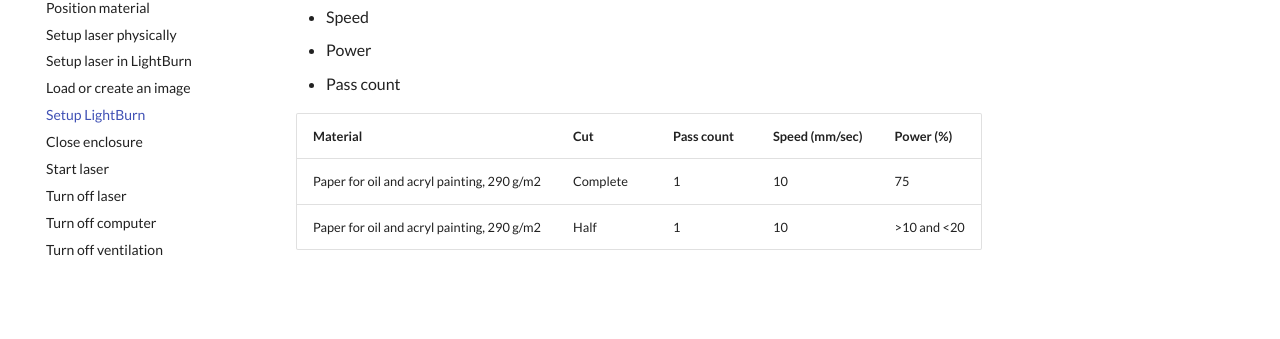
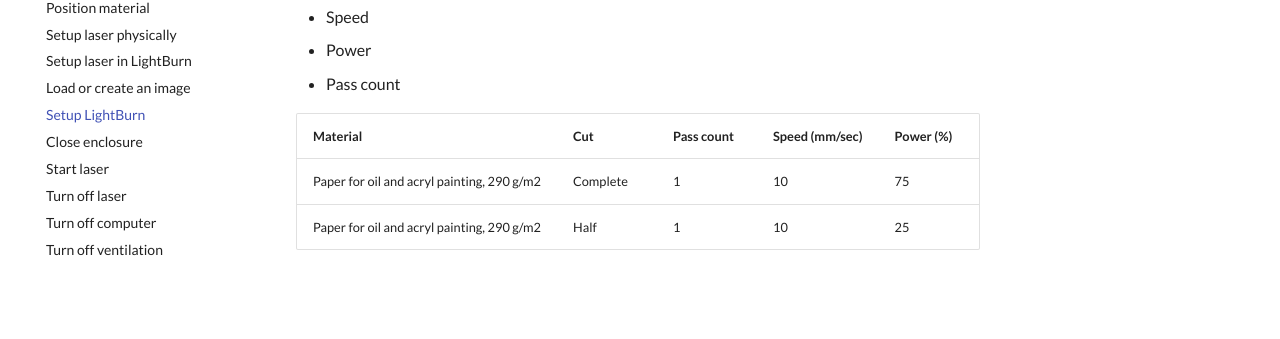
Before and after one commit to uppsala-makerspace/laser_cutter_guide, an MkDocs documentation site: the page built from docs/steps/setup_lightburn.md, in a window 1280 px wide. Shown: the part 340-679 px from the top of the page. Built offline with MkDocs 1.6.1 and Material for MkDocs 9.7.7, drawn with Linux system fonts in a browser that asks for light colours; comment, search, counter and statistics services are not loaded.

Commit message:
Update setup_lightburn.md

```diff
--- a/docs/steps/setup_lightburn.md
+++ b/docs/steps/setup_lightburn.md
@@ -19,4 +19,4 @@ tags:
 Material                                  |Cut     |Pass count|Speed (mm/sec)|Power (%)
 ------------------------------------------|--------|----------|--------------|---------
 Paper for oil and acryl painting, 290 g/m2|Complete|1         |10            |75
-Paper for oil and acryl painting, 290 g/m2|Half    |1         |10            |>10 and <20
+Paper for oil and acryl painting, 290 g/m2|Half    |1         |10            |25
```
